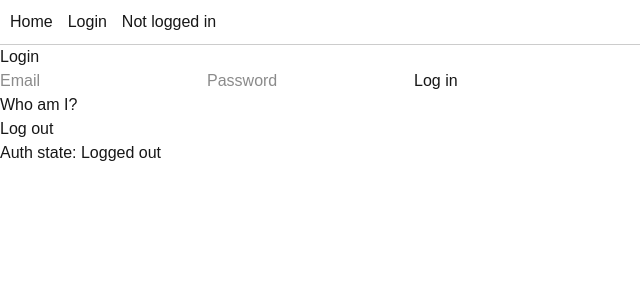
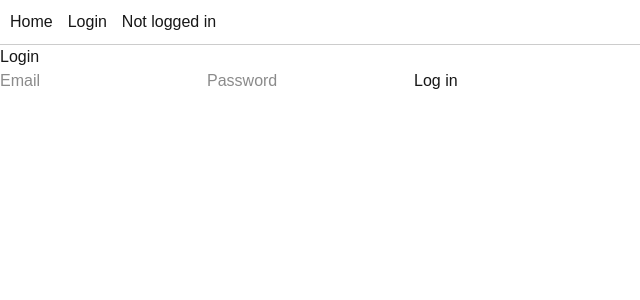
Before and after one commit to charltonjahya-code/CatalogStore-frontend, a Next.js app: page /login in a window 1280 px wide. Shown: the top 300 px of the page, without its empty margins (0-640 px from the left). Built offline with nearby package versions, Linux system fonts and the light colour scheme.

Commit message:
clean up login page, remove testing leftovers

```diff
--- a/app/login/page.tsx
+++ b/app/login/page.tsx
@@ -1,31 +1,28 @@
 'use client';
 
-import {useState} from 'react';
+import { useState } from 'react';
 import { useAuth } from '../AuthContext';
 
-export default function Login(){
-    const { user, login, logout } = useAuth();
-    // state for the form inputs
+export default function Login() {
+  const { login } = useAuth();   // only need login now
   const [email, setEmail] = useState('');
   const [password, setPassword] = useState('');
   const [message, setMessage] = useState('');
-    const [profile, setProfile] = useState('');
 
-    // function that runs when the form is submitted
-    async function handleSubmit(e: React.SubmitEvent<HTMLFormElement>){
-        e.preventDefault(); // stop the page from reloading
+  async function handleSubmit(e: React.SubmitEvent<HTMLFormElement>) {
+    e.preventDefault();
 
     try {
       const res = await fetch('http://localhost:3001/login', {
         method: 'POST',
-                headers: { 'Content-Type': 'application/json'},
-                body: JSON.stringify({ email, password}),
+        headers: { 'Content-Type': 'application/json' },
+        body: JSON.stringify({ email, password }),
       });
 
       const data = await res.json();
 
       if (res.ok) {
-                login(data.token); // use the context login
+        login(data.token);
         setMessage('Login successful!');
       } else {
         setMessage(data.error || 'Login failed');
@@ -33,28 +30,6 @@ export default function Login(){
     } catch (error) {
       setMessage('Something went wrong');
     }
-    }
-
-    async function fetchProfile() {
-        const token = localStorage.getItem('token');   // read the saved token
-
-        const res = await fetch('http://localhost:3001/me', {
-            headers: { Authorization: `Bearer ${token}` }  // attach it
-        });
-
-        const data = await res.json();
-
-        if (res.ok) {
-            setProfile(JSON.stringify(data.user));  // show who we are
-        } else {
-            setProfile('Not authorized');
-        }
-    }
-
-    function handleLogout() {
-        logout();
-        setMessage('Logged out');
-        setProfile('');   // clear the displayed profile too
   }
 
   return (
@@ -75,15 +50,7 @@ export default function Login(){
         />
         <button type="submit">Log in</button>
       </form>
-      <div>
-        <button onClick={fetchProfile}>Who am I?</button>
-      </div>
-      <div>
-        <button onClick={handleLogout}>Log out</button>
-      </div>
-      <p>{profile}</p>
       <p>{message}</p>
-      <p>Auth state: {user ? 'logged in' : 'Logged out'}</p>
     </div>
   );
 }
```
Lines whose indentation alone changed are shown as unchanged.
